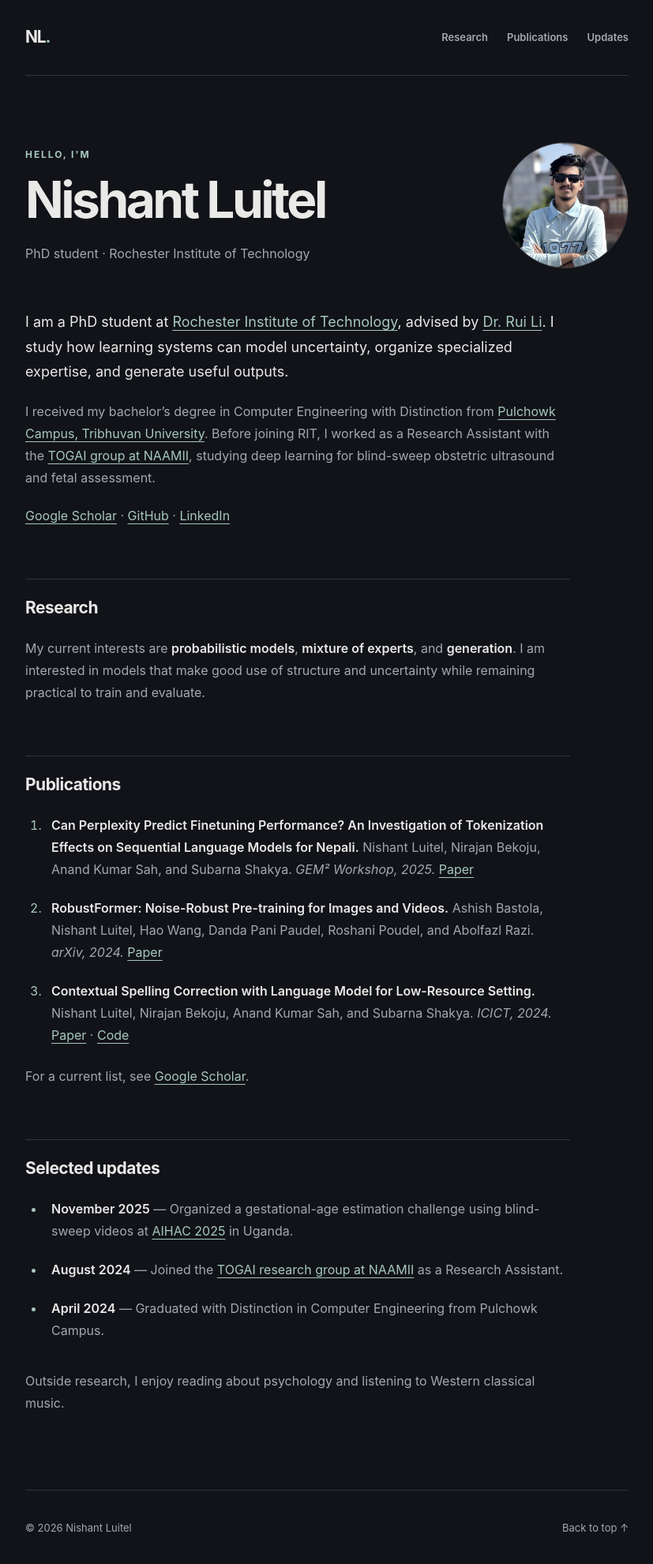
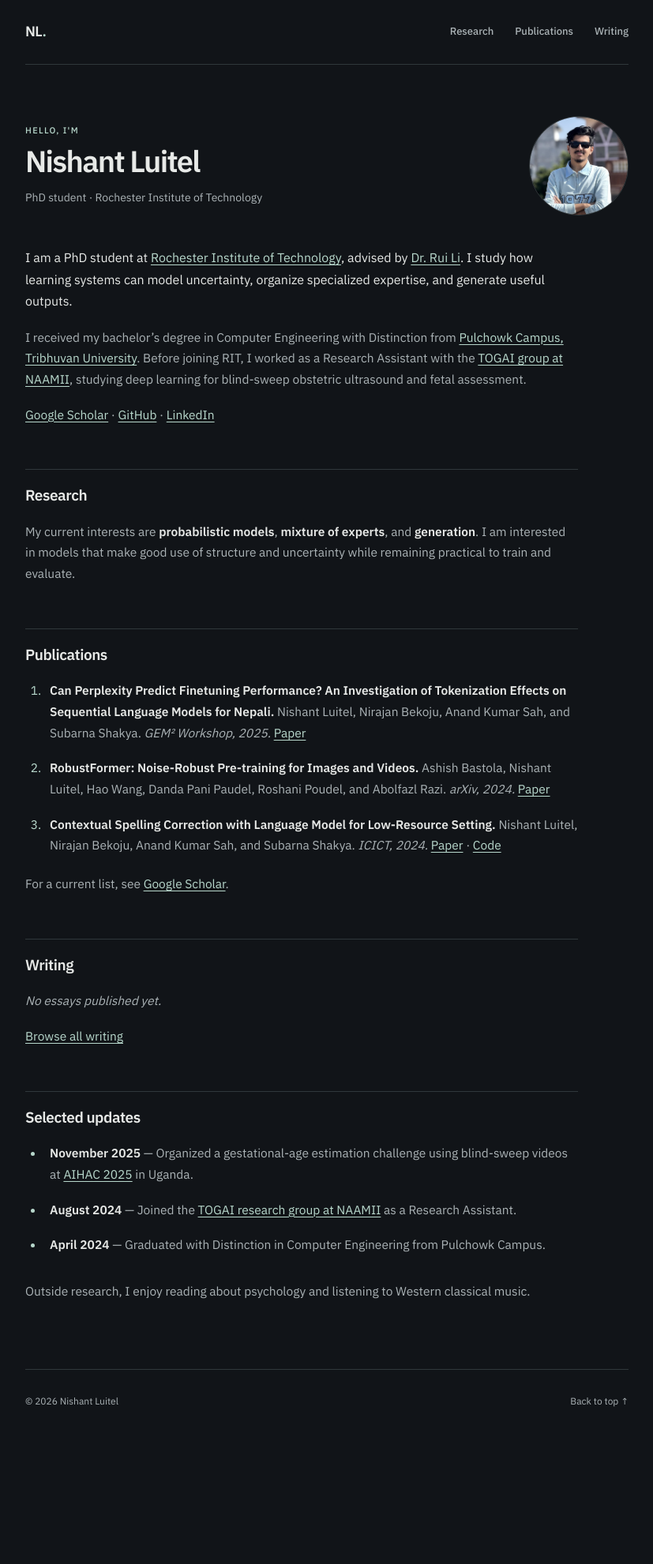
Before and after one commit to NishantLuitel/NishantLuitel.github.io, a Jekyll site: the page built from index.md, in a window 1280 px wide. Shown: the whole page at 79% size, without its empty margins (226-1053 px from the left). Built offline with Jekyll 4.4.1, drawn with Linux system fonts in a browser that asks for light colours; after the commit the page ends 1816 px from its top, so only the background shows below that.

Commit message:
Refine typography and add Markdown-first blog reading (#2)

```diff
--- a/_config.yml
+++ b/_config.yml
@@ -3,7 +3,11 @@ description: PhD student at Rochester Institute of Technology researching probab
 url: https://nishantluitel.github.io
 markdown: kramdown
 permalink: pretty
+kramdown:
+  math_engine: mathjax
+  syntax_highlighter: rouge
 exclude:
   - Gemfile
   - README.md
   - LICENSE
+  - BLOG_TEMPLATE.md
--- /dev/null
+++ b/_includes/blog-list.html
@@ -0,0 +1,15 @@
+{% assign posts = site.pages | where: 'blog', true | sort: 'date' | reverse %}
+{% assign post_limit = include.limit | default: 1000 %}
+{% if posts.size > 0 %}
+<ul class="post-list">
+  {% for post in posts limit: post_limit %}
+  <li>
+    <a class="post-title" href="{{ post.url | relative_url }}">{{ post.title | escape }}</a>
+    <span class="post-date">{{ post.date | date: '%B %-d, %Y' }}</span>
+    {% if post.summary %}<p>{{ post.summary | escape }}</p>{% endif %}
+  </li>
+  {% endfor %}
+</ul>
+{% else %}
+<p class="empty-note">No essays published yet.</p>
+{% endif %}
--- a/_layouts/default.html
+++ b/_layouts/default.html
@@ -5,23 +5,33 @@
     <meta name="viewport" content="width=device-width, initial-scale=1">
     <meta name="color-scheme" content="dark">
     <meta name="theme-color" content="#111318">
-    <meta name="description" content="{{ site.description | escape }}">
-    <title>{{ page.title | default: site.title | escape }}</title>
+    <meta name="description" content="{{ page.summary | default: site.description | escape }}">
+    <title>{% if page.home %}{{ site.title | escape }}{% else %}{{ page.title | escape }} · {{ site.title | escape }}{% endif %}</title>
     <link rel="canonical" href="{{ page.url | absolute_url }}">
-    <link rel="stylesheet" href="{{ '/assets/css/style.css' | relative_url }}">
+    <link rel="preconnect" href="https://fonts.googleapis.com">
+    <link rel="preconnect" href="https://fonts.gstatic.com" crossorigin>
+    <link href="https://fonts.googleapis.com/css2?family=IBM+Plex+Mono:wght@400;500&amp;family=IBM+Plex+Sans:wght@400;500;600&amp;family=Source+Serif+4:opsz,wght@8..60,400;8..60,600&amp;display=swap" rel="stylesheet">
+    <link rel="stylesheet" href="{{ '/assets/css/reading.css' | relative_url }}">
+    {% if page.blog %}
+    <script>
+      window.MathJax = {tex: {inlineMath: {'[+]': [['$', '$']]}}};
+    </script>
+    <script defer src="https://cdn.jsdelivr.net/npm/mathjax@4/tex-chtml.js"></script>
+    {% endif %}
   </head>
   <body>
     <div class="site-shell">
       <header class="site-header">
         <a class="wordmark" href="{{ '/' | relative_url }}" aria-label="Nishant Luitel, home">NL<span class="wordmark-dot">.</span></a>
         <nav aria-label="Main navigation">
-          <a href="#research">Research</a>
-          <a href="#publications">Publications</a>
-          <a href="#selected-updates">Updates</a>
+          <a href="{{ '/#research' | relative_url }}">Research</a>
+          <a href="{{ '/#publications' | relative_url }}">Publications</a>
+          <a href="{{ '/blog/' | relative_url }}">Writing</a>
         </nav>
       </header>
 
       <main id="main-content">
+        {% if page.home %}
         <section class="hero" aria-labelledby="page-title">
           <div class="hero-copy">
             <p class="eyebrow">Hello, I'm</p>
@@ -31,9 +41,12 @@
           <img class="portrait" src="{{ '/assets/img/prof_pic.jpg' | relative_url }}" alt="Portrait of Nishant Luitel" width="192" height="192">
         </section>
 
-        <article class="content">
+        <article class="content home-content">
           {{ content }}
         </article>
+        {% else %}
+        {{ content }}
+        {% endif %}
       </main>
 
       <footer class="site-footer">
--- /dev/null
+++ b/assets/css/reading.css
@@ -0,0 +1,115 @@
+:root {
+  color-scheme: dark;
+  --bg: #111418;
+  --surface: #1b2025;
+  --text: #e7e9e7;
+  --muted: #abb3b6;
+  --line: #30383b;
+  --accent: #b8d8cc;
+  --ui: "IBM Plex Sans", -apple-system, BlinkMacSystemFont, "Segoe UI", sans-serif;
+  --reading: "Source Serif 4", Georgia, serif;
+  --code: "IBM Plex Mono", Consolas, monospace;
+}
+
+* { box-sizing: border-box; }
+html { scroll-behavior: smooth; }
+body { margin: 0; background: var(--bg); color: var(--text); font: 15.5px/1.72 var(--ui); -webkit-font-smoothing: antialiased; }
+::selection { background: #35584d; color: #fff; }
+a { color: var(--accent); text-decoration-thickness: 1px; text-underline-offset: 3px; }
+a:hover { color: #e3f0e9; }
+a:focus-visible { outline: 2px solid var(--accent); outline-offset: 4px; border-radius: 2px; }
+
+.site-shell { max-width: 824px; margin: 0 auto; padding: 0 30px; }
+.site-header, .site-footer { display: flex; align-items: center; justify-content: space-between; gap: 24px; }
+.site-header { min-height: 82px; border-bottom: 1px solid var(--line); }
+.wordmark { color: var(--text); font-size: 18px; font-weight: 600; letter-spacing: -.035em; text-decoration: none; }
+.wordmark-dot { color: var(--accent); }
+nav { display: flex; flex-wrap: wrap; gap: 27px; }
+nav a { color: var(--muted); font-size: 13px; font-weight: 500; text-decoration: none; }
+nav a:hover { color: var(--text); }
+
+.hero { display: flex; align-items: center; justify-content: space-between; gap: 36px; padding: 65px 0 40px; }
+.eyebrow { margin: 0 0 8px; color: var(--accent); font: 500 11px/1.5 var(--ui); letter-spacing: .12em; text-transform: uppercase; }
+h1 { margin: 0; font: 600 clamp(31px, 4vw, 38px)/1.17 var(--ui); letter-spacing: -.045em; }
+.role { margin: 12px 0 0; color: var(--muted); font-size: 14px; }
+.portrait { flex: 0 0 126px; width: 126px; height: 126px; object-fit: cover; object-position: center 35%; border: 1px solid var(--line); border-radius: 50%; filter: saturate(.82); }
+
+.content { max-width: 700px; padding-bottom: 67px; }
+.content p { margin: 0 0 18px; color: var(--muted); }
+.content > p:first-child { color: var(--text); font-size: 16px; }
+.content strong { color: var(--text); font-weight: 600; }
+.content h2 { margin: 56px 0 19px; padding-top: 20px; border-top: 1px solid var(--line); font: 600 19px/1.35 var(--ui); letter-spacing: -.025em; scroll-margin-top: 24px; }
+.content ol, .content ul { margin: 0 0 22px; padding-left: 24px; }
+.content li { margin-bottom: 18px; padding-left: 7px; color: var(--muted); }
+.content li::marker { color: var(--accent); }
+.content > p:last-child { margin-top: 32px; }
+
+.post-list { list-style: none; padding: 0 !important; margin: 0 0 20px !important; }
+.post-list li { display: grid; grid-template-columns: 1fr auto; column-gap: 16px; margin: 0 !important; padding: 15px 0 !important; border-bottom: 1px solid var(--line); }
+.post-list li:first-child { border-top: 1px solid var(--line); }
+.post-title { color: var(--text); font-weight: 500; text-decoration: none; }
+.post-title:hover { color: var(--accent); }
+.post-date { color: var(--muted); font-size: 12px; white-space: nowrap; }
+.post-list p { grid-column: 1 / -1; margin: 5px 0 0; color: var(--muted); font-size: 13px; }
+.empty-note { color: var(--muted); font-style: italic; }
+
+.writing-index, .reading-page { max-width: 720px; margin: 0 auto; padding: 56px 0 90px; }
+.writing-index h1 { font-size: 34px; }
+.writing-intro { margin: 12px 0 30px; color: var(--muted); }
+.back-link, .article-end a { color: var(--muted); font-size: 13px; text-decoration: none; }
+.back-link:hover, .article-end a:hover { color: var(--accent); }
+.article-header { margin: 39px 0 36px; padding-bottom: 30px; border-bottom: 1px solid var(--line); }
+.article-header h1 { max-width: 690px; font-size: clamp(28px, 3.8vw, 35px); }
+.article-summary { max-width: 610px; margin: 14px 0 0; color: var(--muted); font-size: 15px; }
+.article-end { margin-top: 58px; padding-top: 20px; border-top: 1px solid var(--line); }
+
+.prose { max-width: 690px; color: #d7dad9; font: 16px/1.8 var(--reading); }
+.prose > :first-child { margin-top: 0; }
+.prose p, .prose ul, .prose ol { margin: 0 0 1.15em; }
+.prose h2, .prose h3, .prose h4 { margin: 2em 0 .65em; color: var(--text); font-family: var(--ui); font-weight: 600; letter-spacing: -.025em; line-height: 1.35; scroll-margin-top: 25px; }
+.prose h2 { font-size: 21px; }
+.prose h3 { font-size: 18px; }
+.prose h4 { font-size: 16px; }
+.prose strong { color: var(--text); }
+.prose li { padding-left: 3px; margin: .32em 0; }
+.prose li::marker { color: var(--accent); }
+.prose blockquote { margin: 1.7em 0; padding: .1em 0 .1em 18px; border-left: 2px solid var(--accent); color: var(--muted); }
+.prose blockquote p:last-child { margin-bottom: 0; }
+.prose hr { height: 1px; margin: 2.5em 0; border: 0; background: var(--line); }
+.prose img, .prose svg, .prose video { display: block; max-width: 100%; height: auto; margin: 1.7em auto .55em; border-radius: 4px; }
+.prose figcaption, .prose img + em, .prose p:has(> img) + p > em { color: var(--muted); font: italic 13px/1.5 var(--ui); }
+.prose figure { margin: 1.8em 0; }
+.prose figure img { margin-bottom: 8px; }
+.prose iframe { display: block; width: 100%; min-height: 400px; margin: 1.8em 0; border: 1px solid var(--line); border-radius: 4px; background: #fff; }
+.prose table { display: block; width: max-content; max-width: 100%; margin: 1.8em 0; overflow-x: auto; border-collapse: collapse; font: 13px/1.5 var(--ui); }
+.prose th, .prose td { padding: 9px 13px; border-bottom: 1px solid var(--line); text-align: left; white-space: nowrap; }
+.prose th { color: var(--text); font-weight: 600; }
+.prose tr:nth-child(even) { background: #181d20; }
+.prose code { padding: .12em .3em; border: 1px solid var(--line); border-radius: 3px; background: var(--surface); color: #dae9df; font: .83em/1.4 var(--code); overflow-wrap: anywhere; }
+.prose pre { max-width: 100%; margin: 1.6em 0; padding: 17px 19px; overflow-x: auto; border: 1px solid var(--line); border-radius: 5px; background: var(--surface); color: #dde4e1; font: 12.5px/1.65 var(--code); tab-size: 2; }
+.prose pre code { padding: 0; border: 0; background: none; color: inherit; font: inherit; overflow-wrap: normal; }
+.prose .highlight { background: transparent; }
+.highlight .k, .highlight .kd, .highlight .kn { color: #b8d8cc; }
+.highlight .s, .highlight .s1, .highlight .s2 { color: #d8bf9d; }
+.highlight .c, .highlight .c1, .highlight .cm { color: #87969a; font-style: italic; }
+.highlight .nf, .highlight .nb { color: #b9cafa; }
+.prose .footnotes { margin-top: 3em; padding-top: 1em; border-top: 1px solid var(--line); font-size: 13px; }
+.prose mjx-container[display="true"] { max-width: 100%; overflow-x: auto; overflow-y: hidden; padding: .2em 0; }
+
+.site-footer { min-height: 82px; border-top: 1px solid var(--line); color: var(--muted); font-size: 12px; }
+.site-footer a { color: var(--muted); text-decoration: none; }
+
+@media (max-width: 600px) {
+  .site-shell { padding: 0 22px; }
+  .site-header { min-height: 95px; align-items: flex-start; flex-direction: column; justify-content: center; gap: 6px; }
+  nav { gap: 20px; }
+  .hero { align-items: flex-start; flex-direction: column-reverse; gap: 23px; padding: 42px 0 29px; }
+  .portrait { flex-basis: 94px; width: 94px; height: 94px; }
+  .content h2 { margin-top: 44px; }
+  .post-list li { display: block; }
+  .post-date { display: block; margin-top: 3px; }
+  .writing-index, .reading-page { padding: 42px 0 70px; }
+  .article-header { margin-top: 28px; }
+}
+
+@media (prefers-reduced-motion: reduce) { html { scroll-behavior: auto; } }
--- a/assets/css/style.css
+++ /dev/null
@@ -1,70 +0,0 @@
-:root {
-  color-scheme: dark;
-  --bg: #111318;
-  --surface: #1a1d24;
-  --text: #e9e9e7;
-  --muted: #a4a8af;
-  --line: #30343c;
-  --accent: #a7c8bb;
-}
-
-* { box-sizing: border-box; }
-
-html { scroll-behavior: smooth; }
-
-body {
-  margin: 0;
-  background: var(--bg);
-  color: var(--text);
-  font: 16px/1.75 -apple-system, BlinkMacSystemFont, "Segoe UI", sans-serif;
-  -webkit-font-smoothing: antialiased;
-}
-
-::selection { background: #355347; color: #fff; }
-
-a { color: var(--accent); text-decoration-thickness: 1px; text-underline-offset: 4px; }
-a:hover { color: #d2e6dc; }
-a:focus-visible { outline: 2px solid var(--accent); outline-offset: 4px; border-radius: 2px; }
-
-.site-shell { max-width: 820px; margin: 0 auto; padding: 0 28px; }
-.site-header, .site-footer { display: flex; justify-content: space-between; align-items: center; gap: 24px; }
-.site-header { min-height: 96px; border-bottom: 1px solid var(--line); }
-.wordmark { color: var(--text); font-size: 21px; font-weight: 700; letter-spacing: -.06em; text-decoration: none; }
-.wordmark-dot { color: var(--accent); }
-nav { display: flex; flex-wrap: wrap; gap: 24px; }
-nav a { color: var(--muted); font-size: 13px; font-weight: 600; text-decoration: none; }
-nav a:hover { color: var(--text); }
-
-.hero { display: flex; justify-content: space-between; align-items: center; gap: 40px; padding: 84px 0 52px; }
-.eyebrow { margin: 0 0 12px; color: var(--accent); font-size: 12px; font-weight: 700; letter-spacing: .16em; text-transform: uppercase; }
-h1 { margin: 0; font-size: clamp(42px, 7vw, 64px); line-height: 1.1; letter-spacing: -.055em; font-weight: 650; }
-.role { margin: 18px 0 0; color: var(--muted); font-size: 16px; }
-.portrait { flex: 0 0 160px; width: 160px; height: 160px; object-fit: cover; object-position: center 35%; border-radius: 50%; border: 1px solid var(--line); filter: saturate(.75); }
-
-.content { max-width: 690px; padding-bottom: 76px; }
-.content > p:first-child { font-size: 18px; color: var(--text); }
-.content p { margin: 0 0 20px; color: var(--muted); }
-.content strong { color: var(--text); font-weight: 600; }
-.content h2 { margin: 66px 0 24px; padding-top: 22px; border-top: 1px solid var(--line); font-size: 21px; line-height: 1.3; letter-spacing: -.025em; font-weight: 650; scroll-margin-top: 24px; }
-.content ol, .content ul { margin: 0 0 24px; padding-left: 25px; }
-.content li { padding-left: 8px; margin-bottom: 21px; color: var(--muted); }
-.content li::marker { color: var(--accent); }
-.content em { color: var(--muted); }
-.content li a { white-space: nowrap; }
-.content > p:last-child { margin-top: 36px; }
-
-.site-footer { min-height: 94px; border-top: 1px solid var(--line); color: var(--muted); font-size: 13px; }
-.site-footer a { color: var(--muted); text-decoration: none; }
-
-@media (max-width: 600px) {
-  .site-shell { padding: 0 22px; }
-  .site-header { align-items: flex-start; flex-direction: column; justify-content: center; gap: 8px; padding: 20px 0; }
-  nav { gap: 18px; }
-  .hero { align-items: flex-start; flex-direction: column-reverse; gap: 30px; padding: 52px 0 36px; }
-  .portrait { width: 112px; height: 112px; flex-basis: 112px; }
-  .content h2 { margin-top: 50px; }
-}
-
-@media (prefers-reduced-motion: reduce) {
-  html { scroll-behavior: auto; }
-}
--- a/index.md
+++ b/index.md
@@ -24,6 +25,12 @@ My current interests are **probabilistic models**, **mixture of experts**, and *
 
 For a current list, see [Google Scholar](https://scholar.google.com/citations?user=N7voXrAAAAAJ&hl=en&oi=ao).
 
+## Writing
+
+{% include blog-list.html limit=3 %}
+
+[Browse all writing]({{ '/blog/' | relative_url }})
+
 ## Selected updates
 
 - **November 2025** — Organized a gestational-age estimation challenge using blind-sweep videos at [AIHAC 2025](https://conference.makerereaihealthlab.com/#programme) in Uganda.
```
Also changed, not shown: other parts of index.md (+1 -0 lines), BLOG_TEMPLATE.md (added, +44 -0 lines), _layouts/article.html (added, +15 -0 lines), writing.md (added, +12 -0 lines), .github/workflows/deploy.yml, README.md.
